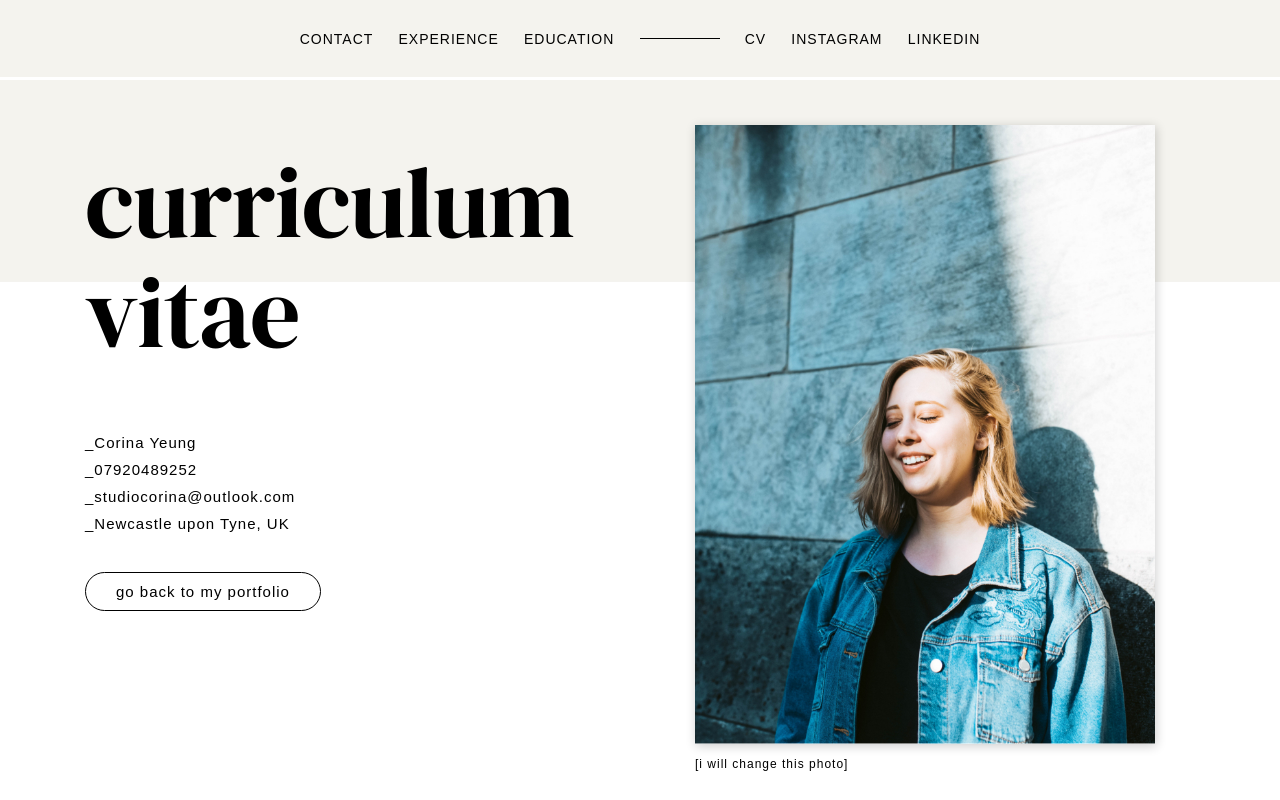
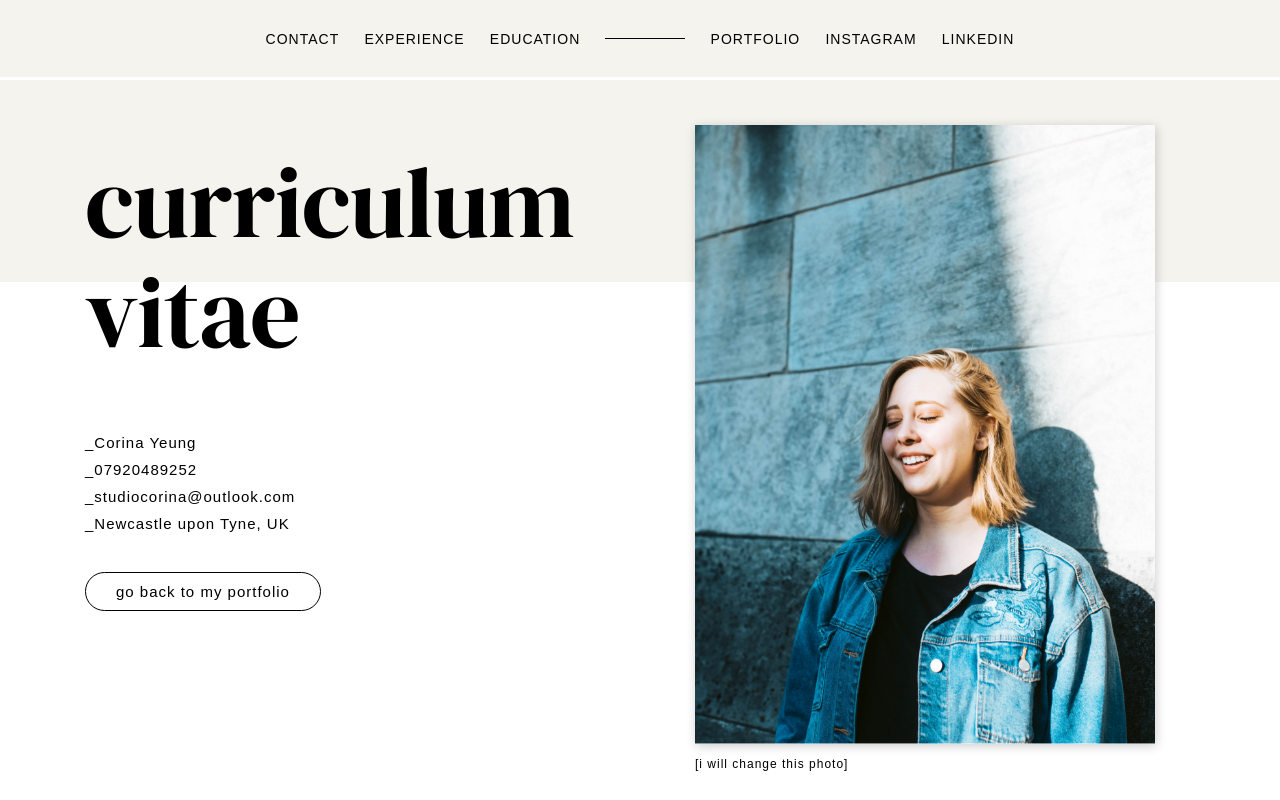
Before and after one commit to corinayeung/corinayeung.github.io, a plain HTML site: page cv.html in a window 1280 px wide. Shown: the top 800 px of the page. Drawn offline with Linux system fonts and the light colour scheme; a web font is replaced by a local one.

Commit message:
updated nav link

```diff
--- a/cv.html
+++ b/cv.html
@@ -21,7 +21,7 @@
   <li><a href="#experience">experience</a></li>
   <li><a href="#education">education</a></li>
   <li class="empty"></li>
-  <li><a href="">cv</a></li>
+  <li><a href="index.html">portfolio</a></li>
   <li><a href="https://www.instagram.com/studiocorina/?hl=en" target="_blank">instagram</a></li>
   <li><a href="https://www.linkedin.com/in/corinay/" target="_blank">linkedin</a></li>
 </ul>
```
